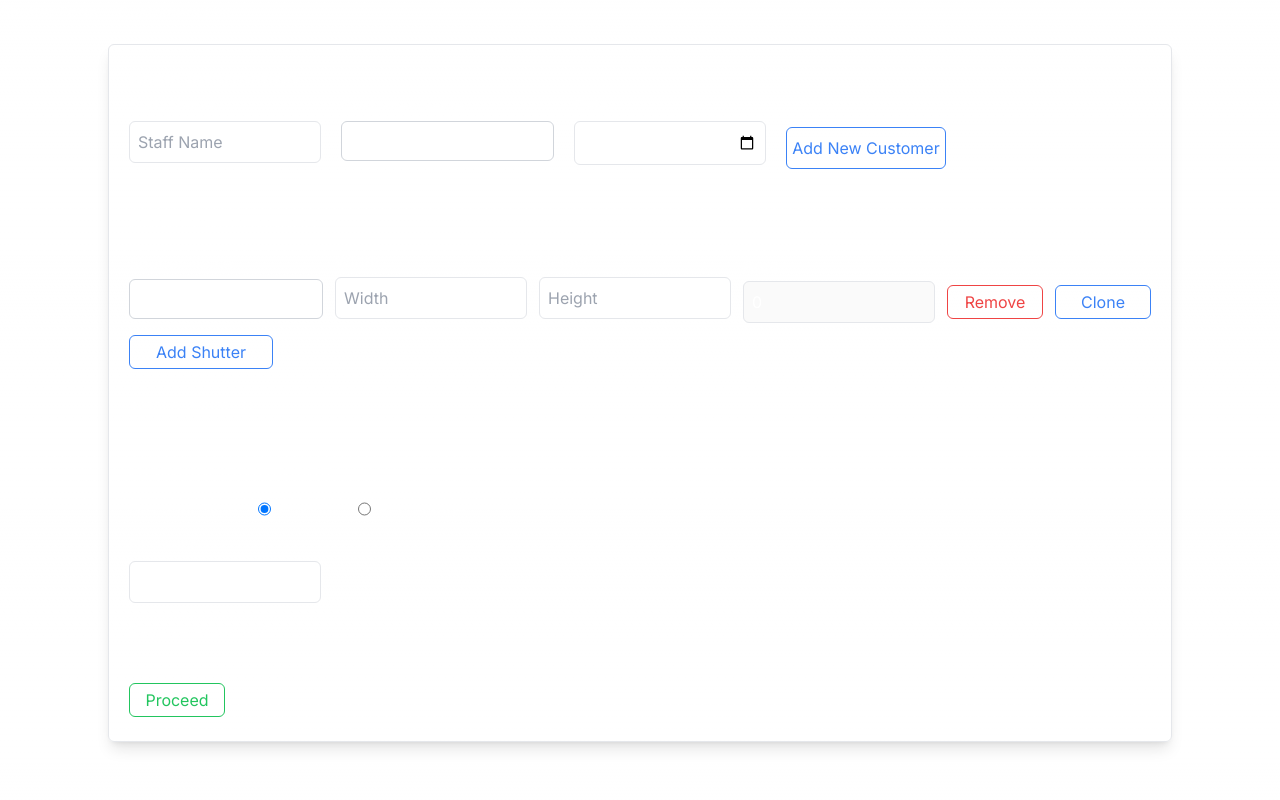
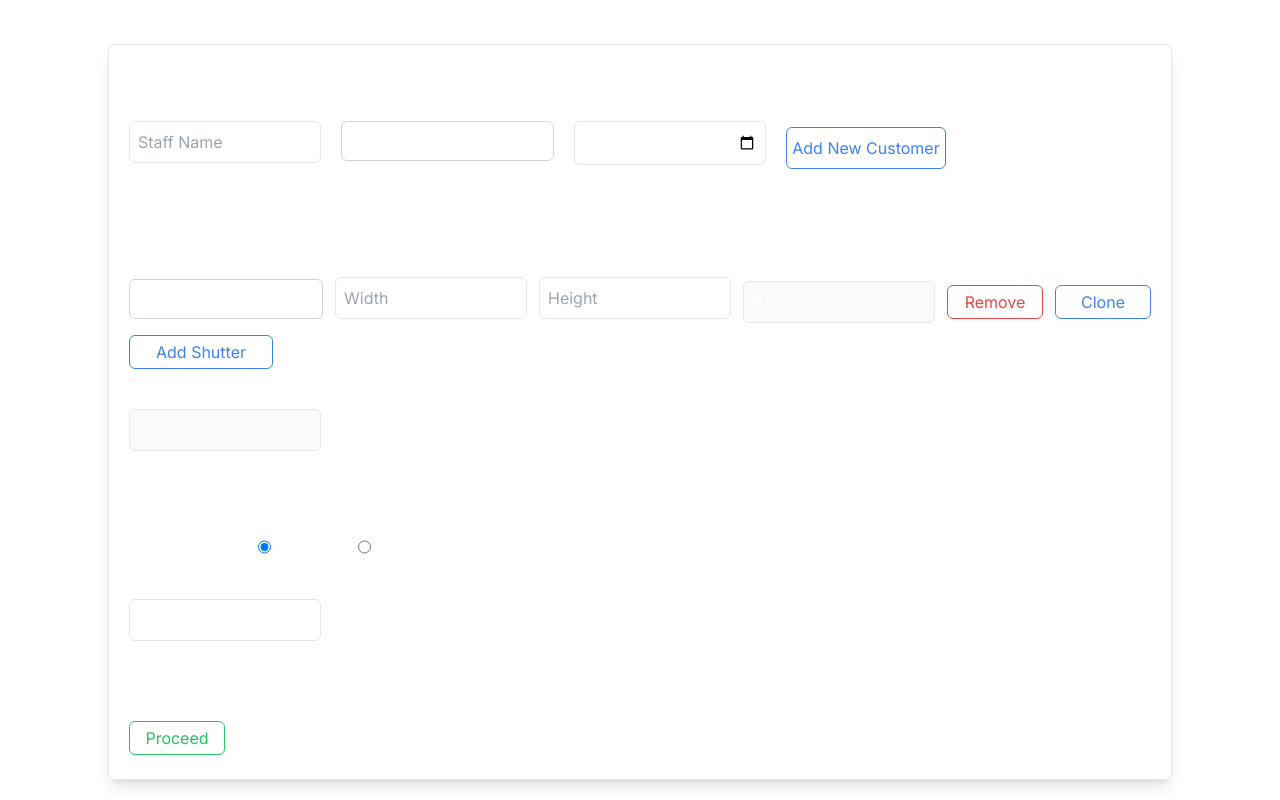
Before and after one commit to AyushMehta24/Custom_Shutter_store, a Next.js app: page / in a window 1280 px wide. Built offline with nearby package versions, Linux system fonts and the light colour scheme.

Commit message:
ADD : Add FinalAmount to Redux

```diff
--- a/src/components/ShutterForm.tsx
+++ b/src/components/ShutterForm.tsx
@@ -36,6 +36,7 @@ export default function ShutterForm(): JSX.Element {
     setValue,
     control,
     reset,
+    getValues
   } = useForm<FormType>({
     resolver: yupResolver(validationSchema),
     context: { finalAmount: finalAmount },
@@ -77,6 +78,7 @@ export default function ShutterForm(): JSX.Element {
           discountType: orderDetails.discountInfo.discountType,
           discount: +orderDetails.discountInfo.discount,
         },
+        finalAmount:orderDetails.finalAmount
       });
     }
   }, [id, orderDetails, reset]);
@@ -88,6 +90,7 @@ export default function ShutterForm(): JSX.Element {
 
   const onSubmit: SubmitHandler<FormData> = useCallback(
     (data: FormData) => {
+      console.log(data , "submitted data");
       const shutterData: ShutterListT = data.shutter.map(
         (shutter: ShutterT): ShutterT => ({
           shutterName: shutter.shutterName,
@@ -108,6 +111,7 @@ export default function ShutterForm(): JSX.Element {
           date: data.basicInfo.date,
         },
         shutter: shutterData,
+        finalAmount:finalAmount
       };
 
       if (id) {
@@ -118,7 +122,7 @@ export default function ShutterForm(): JSX.Element {
 
       route.push("/list");
     },
-    [dispatch, id, route]
+    [dispatch, id, route,finalAmount]
   );
 
   return (
@@ -139,6 +143,7 @@ export default function ShutterForm(): JSX.Element {
             watch={watch}
             setValue={setValue}
             control={control}
+            getValues={getValues}
           />
           <DiscountSection register={register} errors={errors} />
           <ButtonComponent
--- a/src/components/common/TextComponent.tsx
+++ b/src/components/common/TextComponent.tsx
@@ -9,7 +9,6 @@ export type FormErrors = {
   };
 };
 
-
 export default function TextComponent({
   label,
   name,
@@ -18,6 +17,7 @@ export default function TextComponent({
   isDisabled = false,
   register,
   errors,
+  value = undefined,
 }: {
   label: string;
   name: any;
@@ -28,7 +28,8 @@ export default function TextComponent({
   isDisabled?: boolean;
   register: UseFormRegister<FormType>;
   errors: FieldErrors<FieldValues>;
-}):JSX.Element {
+  value?: number | string | readonly string[] | undefined;
+}): JSX.Element {
   const formErrors = errors as FormErrors;
 
   return (
@@ -41,6 +42,7 @@ export default function TextComponent({
         onChange={handleChange}
         disabled={isDisabled}
         className="border p-2 w-48 rounded-md focus:border-blue-500 focus:outline-none"
+        value={value}
       />
       <span className="text-red-500">
         {_.get(formErrors, `${name}.message`) as string}
--- a/src/sections/ShutterSection.tsx
+++ b/src/sections/ShutterSection.tsx
@@ -4,6 +4,7 @@ import React, { useContext, useEffect, useCallback } from "react";
 import {
   Control,
   FieldErrors,
+  UseFormGetValues,
   UseFormRegister,
   UseFormSetValue,
   UseFormWatch,
@@ -13,15 +14,16 @@ import { AmountContext } from "@/contexts/AmountContext";
 import ShutterRow from "./ShutterRow";
 import ButtonComponent from "@/components/common/ButtonComponent";
 import { FormType } from "@/types/basicInfoTypes";
+import TextComponent from "@/components/common/TextComponent";
 
-export type ShutterListT =ShutterT[]
+export type ShutterListT = ShutterT[];
 
 export type ShutterT = {
   shutterName: string;
   width: string;
   height: string;
   area: number;
-}
+};
 
 const ShutterSection = ({
   register,
@@ -29,12 +31,14 @@ const ShutterSection = ({
   watch,
   setValue,
   control,
+  getValues,
 }: {
   register: UseFormRegister<FormType>;
   errors: FieldErrors<FormType>;
   watch: UseFormWatch<FormType>;
   setValue: UseFormSetValue<FormType>;
   control: Control<FormType, any>;
+  getValues: UseFormGetValues<FormType>;
 }): JSX.Element => {
   const { finalAmount, setFinalAmount } = useContext(AmountContext) as {
     finalAmount: number;
@@ -51,9 +55,7 @@ const ShutterSection = ({
     name: "shutter",
   });
 
-
-
-  const shutterList:ShutterListT = watch("shutter");
+  const shutterList: ShutterListT = watch("shutter");
 
   useEffect(() => {
     let total: number = 0;
@@ -61,7 +63,9 @@ const ShutterSection = ({
       shutterList.map((shutter: ShutterT) => {
         total += shutter.area;
       });
+    console.log(finalAmount);
     setFinalAmount(total);
+    setValue("finalAmount", total);
   });
   const handleAddShutter = useCallback(() => {
     appendShutter({
@@ -113,7 +117,14 @@ const ShutterSection = ({
             label={"Add Shutter"}
             customClass={" w-36 text-blue-500 border-blue-500"}
           />
-          <p className="mt-3">Total Amount : {finalAmount}</p>
+          <TextComponent
+            register={register}
+            errors={errors}
+            label={"Final Amount"}
+            name={"finalAmount"}
+            type={"text"}
+            isDisabled={true}
+          />
         </div>
       </div>
     </div>
--- a/src/store/formSlice.ts
+++ b/src/store/formSlice.ts
@@ -22,6 +22,7 @@ export interface FormData {
   discountInfo: DiscountInfo;
   basicInfo: BasicInfo;
   shutter: Shutter[];
+  finalAmount: number;
 }
 
 const initialState: FormData[] = [
@@ -43,6 +44,7 @@ const initialState: FormData[] = [
       discountType: "amount",
       discount: "0",
     },
+    finalAmount: 0,
   },
 ];
 
--- a/src/types/basicInfoTypes.ts
+++ b/src/types/basicInfoTypes.ts
@@ -31,6 +31,7 @@ export interface FormType {
     discountType: string;
     discount: number;
   };
+  finalAmount: number;
 }
 
 export type NameT =
@@ -47,4 +48,5 @@ export type NameT =
   | `shutter.${number}.width`
   | `shutter.${number}.height`
   | `shutter.${number}.shutterName`
-  | `shutter.${number}.area`;
+  | `shutter.${number}.area`
+  | "finalAmount";
--- a/src/validators/shutterFormSchema.ts
+++ b/src/validators/shutterFormSchema.ts
@@ -44,6 +44,7 @@ const validationSchema = yup.object({
         }
       ),
   }),
+  finalAmount: yup.number().required(),
 });
 
 export default validationSchema;
```
